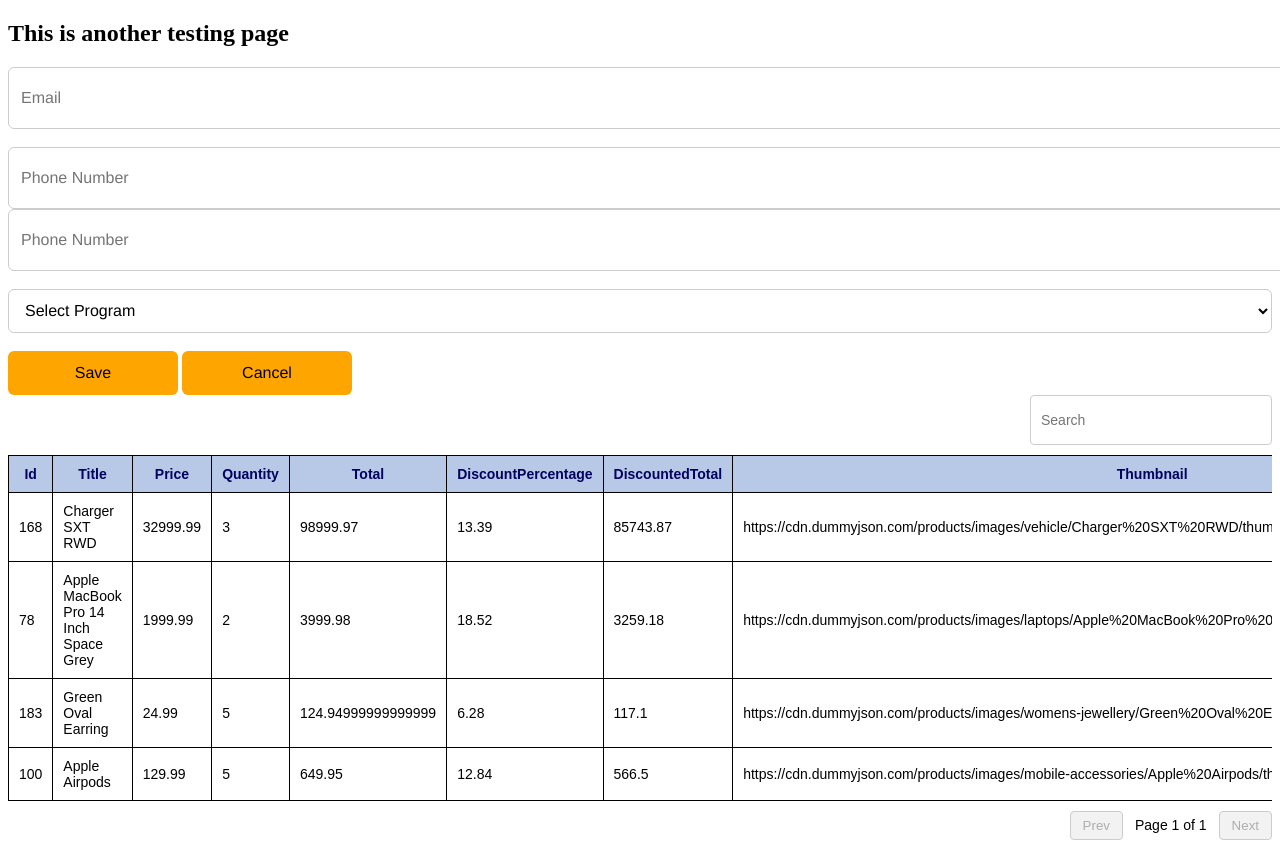
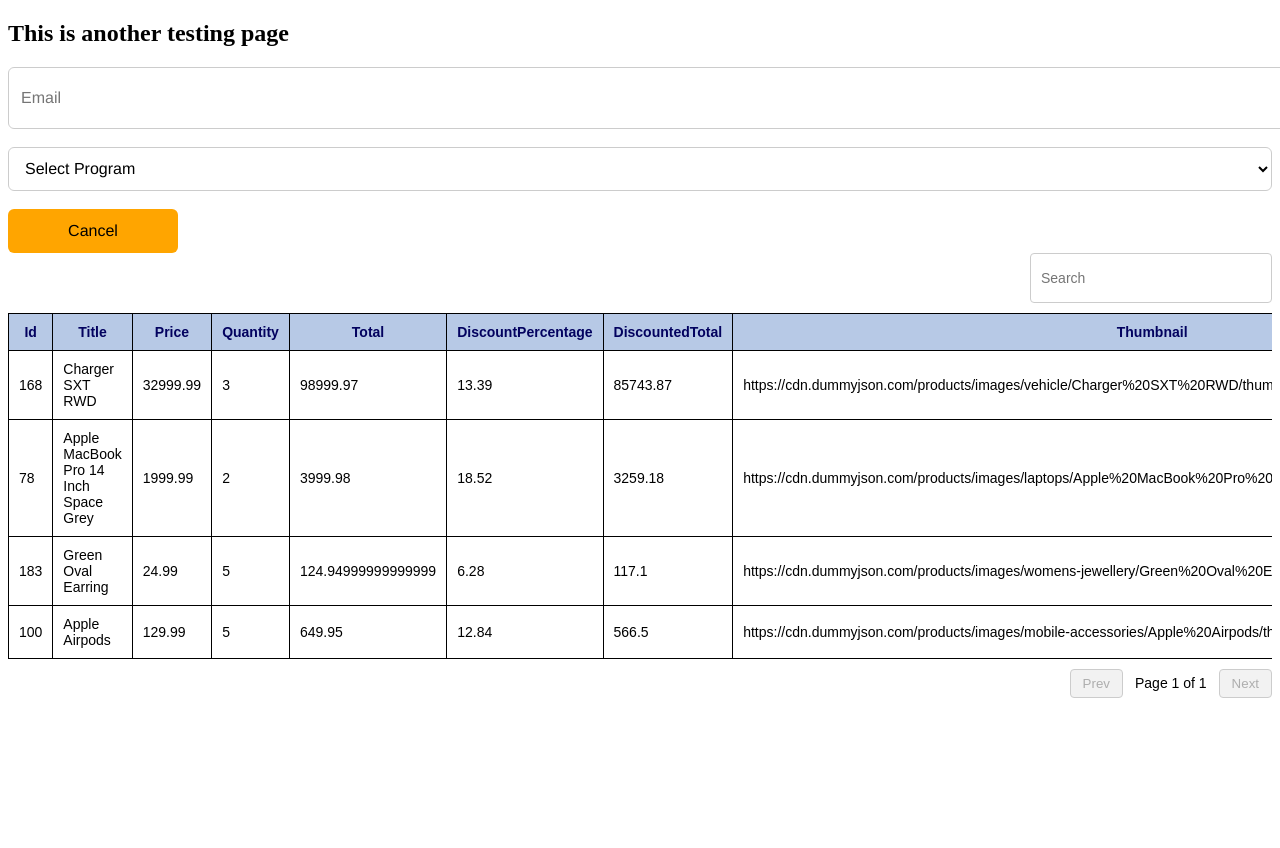
Before and after one commit to SVadaparty/captures-portal-ui-library, a website: page sample.html in a window 1280 px wide. After the commit the page ends 800 px from the top, so only its background shows below. Drawn offline with Linux system fonts and the light colour scheme.

```diff
--- a/sample.html
+++ b/sample.html
@@ -14,18 +14,9 @@
   <input data-pp-input data-placeholder="Email" data-type="email" />
 
   <br /><br />
-
-
-  <input data-pp-input data-placeholder="Phone Number" data-type="tel" />
-  <input data-pp-input data-placeholder="Phone Number" data-type="tel" />
-
-  <br /><br />
   <select data-pp-dropdown data-options='["Select Program","A","B","C"]' data-onchange="onProgramChange">
   </select>
   <br /><br />
-  <!-- BUTTONS -->
-  <button data-pp-button data-label="Save" data-type="primary">
-  </button>
 
   <button data-pp-button data-label="Cancel" data-type="secondary" data-onclick="handleSave">
   </button>
```
Also changed, not shown: 1 other file.
